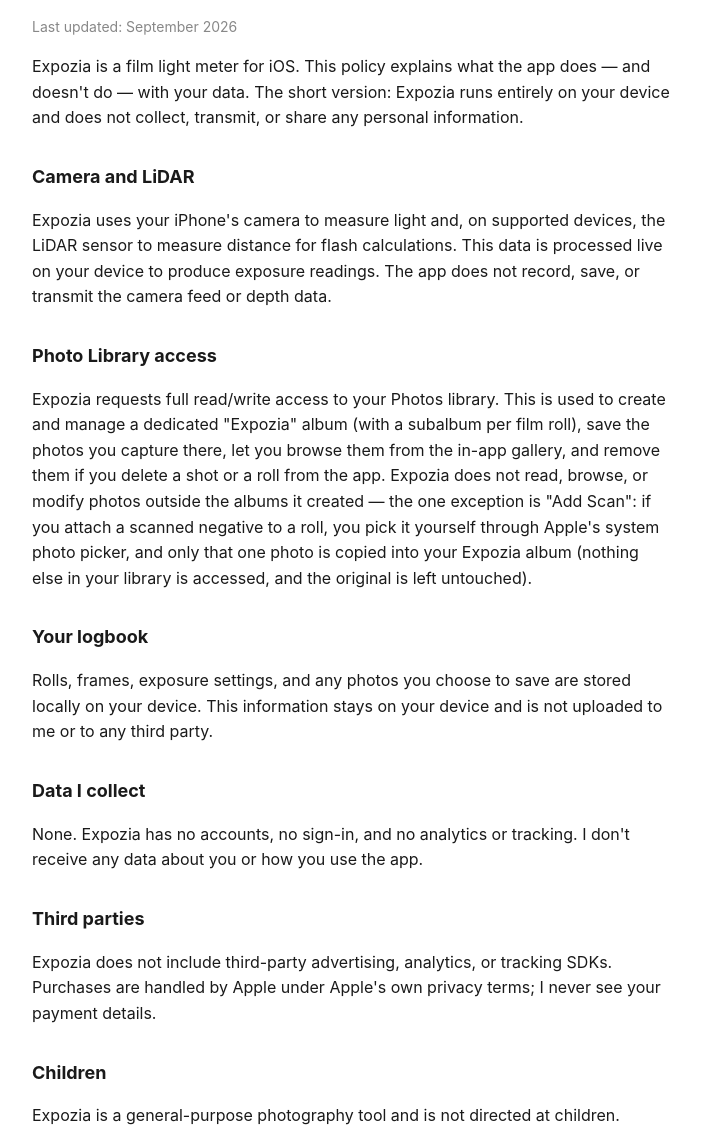
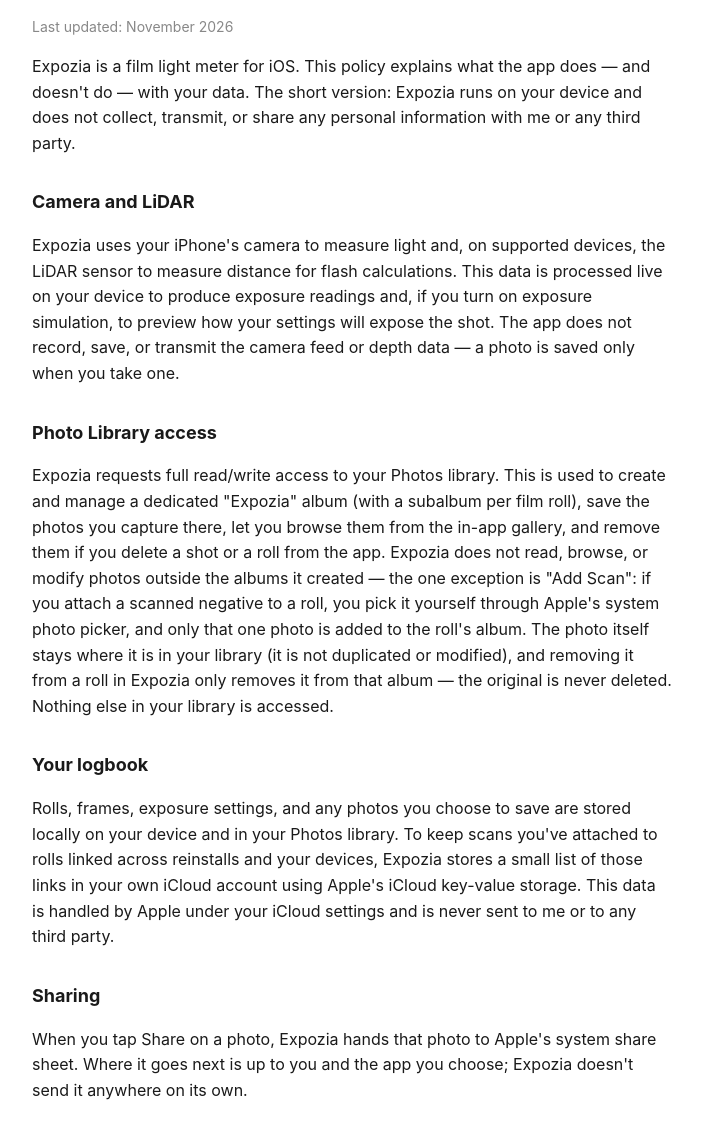
Before and after one commit to krey-17/expozia-support, a plain HTML site: page privacy.html in a window 1280 px wide. Shown: the part 108-1240 px from the top of the page, without its empty margins (288-990 px from the left). Drawn offline with Linux system fonts and the light colour scheme.

Commit message:
Privacy Policy: Add Scan без дубликатов, iCloud-привязки сканов, Sharing, симуляция экспозиции; ноябрь 2026

```diff
--- a/privacy.html
+++ b/privacy.html
@@ -14,18 +14,21 @@
 </head>
 <body>
   <h1>Privacy Policy</h1>
-  <p class="meta">Last updated: September 2026</p>
+  <p class="meta">Last updated: November 2026</p>
 
-  <p>Expozia is a film light meter for iOS. This policy explains what the app does — and doesn't do — with your data. The short version: Expozia runs entirely on your device and does not collect, transmit, or share any personal information.</p>
+  <p>Expozia is a film light meter for iOS. This policy explains what the app does — and doesn't do — with your data. The short version: Expozia runs on your device and does not collect, transmit, or share any personal information with me or any third party.</p>
 
   <h2>Camera and LiDAR</h2>
-  <p>Expozia uses your iPhone's camera to measure light and, on supported devices, the LiDAR sensor to measure distance for flash calculations. This data is processed live on your device to produce exposure readings. The app does not record, save, or transmit the camera feed or depth data.</p>
+  <p>Expozia uses your iPhone's camera to measure light and, on supported devices, the LiDAR sensor to measure distance for flash calculations. This data is processed live on your device to produce exposure readings and, if you turn on exposure simulation, to preview how your settings will expose the shot. The app does not record, save, or transmit the camera feed or depth data — a photo is saved only when you take one.</p>
 
   <h2>Photo Library access</h2>
-  <p>Expozia requests full read/write access to your Photos library. This is used to create and manage a dedicated "Expozia" album (with a subalbum per film roll), save the photos you capture there, let you browse them from the in-app gallery, and remove them if you delete a shot or a roll from the app. Expozia does not read, browse, or modify photos outside the albums it created — the one exception is "Add Scan": if you attach a scanned negative to a roll, you pick it yourself through Apple's system photo picker, and only that one photo is copied into your Expozia album (nothing else in your library is accessed, and the original is left untouched).</p>
+  <p>Expozia requests full read/write access to your Photos library. This is used to create and manage a dedicated "Expozia" album (with a subalbum per film roll), save the photos you capture there, let you browse them from the in-app gallery, and remove them if you delete a shot or a roll from the app. Expozia does not read, browse, or modify photos outside the albums it created — the one exception is "Add Scan": if you attach a scanned negative to a roll, you pick it yourself through Apple's system photo picker, and only that one photo is added to the roll's album. The photo itself stays where it is in your library (it is not duplicated or modified), and removing it from a roll in Expozia only removes it from that album — the original is never deleted. Nothing else in your library is accessed.</p>
 
   <h2>Your logbook</h2>
-  <p>Rolls, frames, exposure settings, and any photos you choose to save are stored locally on your device. This information stays on your device and is not uploaded to me or to any third party.</p>
+  <p>Rolls, frames, exposure settings, and any photos you choose to save are stored locally on your device and in your Photos library. To keep scans you've attached to rolls linked across reinstalls and your devices, Expozia stores a small list of those links in your own iCloud account using Apple's iCloud key-value storage. This data is handled by Apple under your iCloud settings and is never sent to me or to any third party.</p>
+
+  <h2>Sharing</h2>
+  <p>When you tap Share on a photo, Expozia hands that photo to Apple's system share sheet. Where it goes next is up to you and the app you choose; Expozia doesn't send it anywhere on its own.</p>
 
   <h2>Data I collect</h2>
   <p>None. Expozia has no accounts, no sign-in, and no analytics or tracking. I don't receive any data about you or how you use the app.</p>
```
